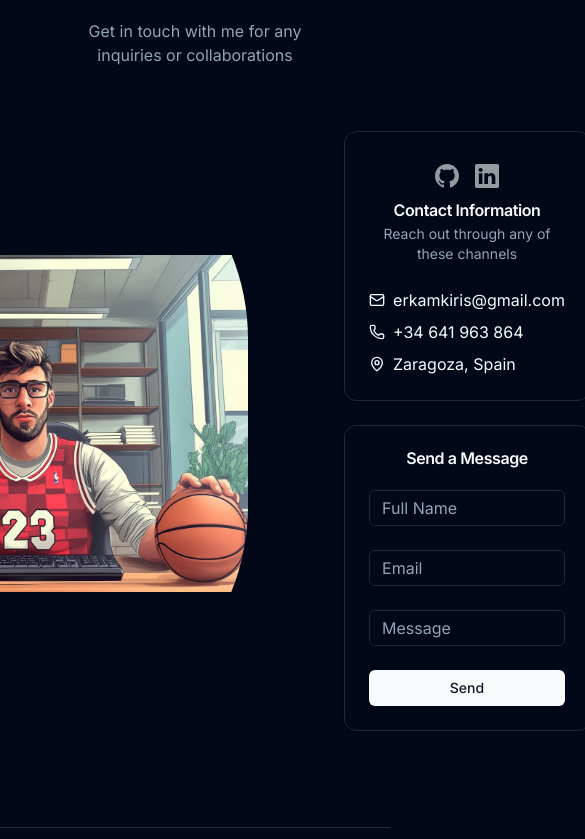
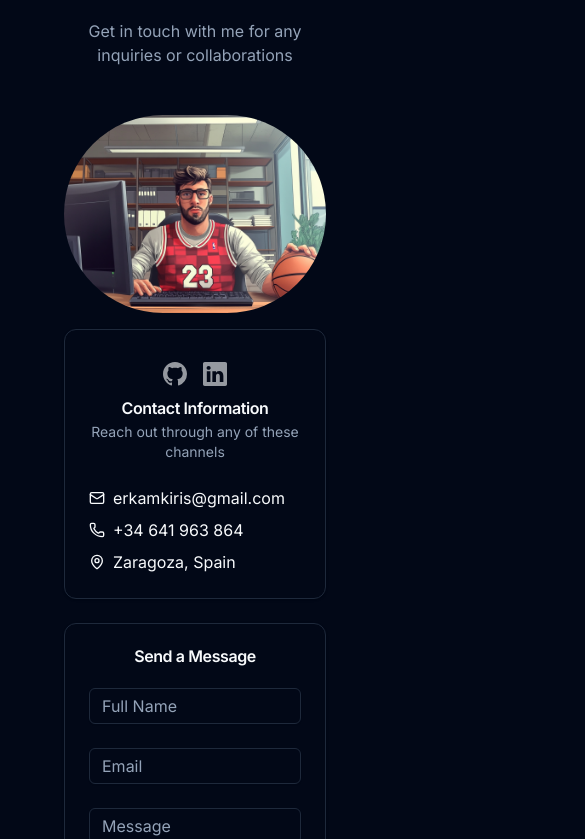
Before and after one commit to erkamkrs/portfolio-website, a Next.js app: page / in a window 390 px wide. Shown: the part 3625-4464 px from the top of the page, 585 px wide, since content can reach past the window. Built offline with nearby package versions, Linux system fonts and the light colour scheme.

Commit message:
ref(contact): adjust layout for responsive design for mobile

```diff
--- a/components/contact.tsx
+++ b/components/contact.tsx
@@ -61,8 +61,8 @@ export default function Contact() {
                         Get in touch with me for any inquiries or collaborations
                     </p>
                 </div>
-                <div className="flex flex-row justify-between gap-x-24">
-                    <Image alt="Erkam Kiris" src={ErkamImg} className="rounded-full object-contain max-w-md" />
+                <div className="flex lg:flex-row  flex-col lg:justify-between gap-x-24">
+                    <Image alt="Erkam Kiris" src={ErkamImg} className="rounded-full object-contain lg:max-w-md" />
                     <div className="space-y-4 mt-4 flex flex-col gap-2">
                         <Card>
                             <CardHeader>
```
